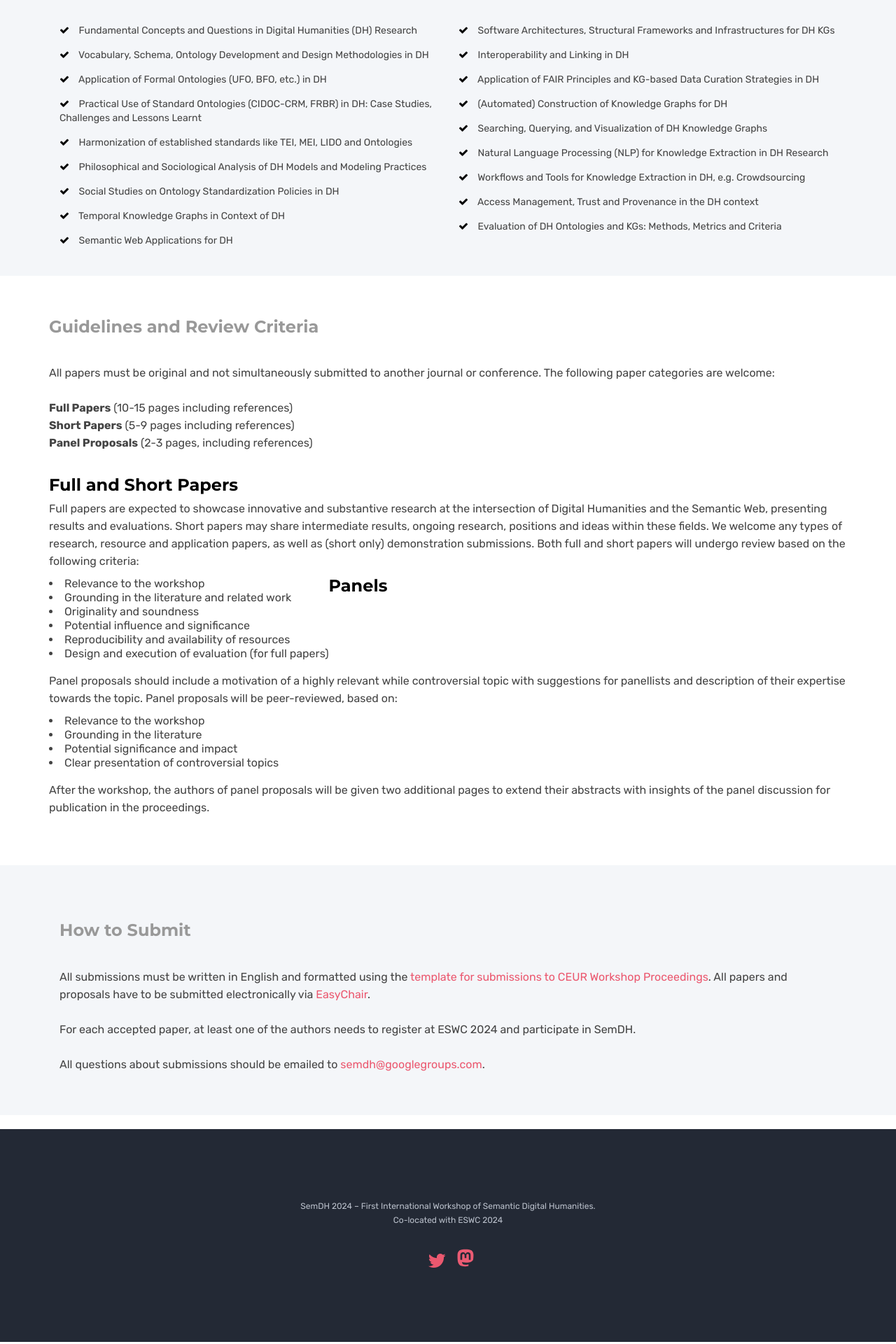
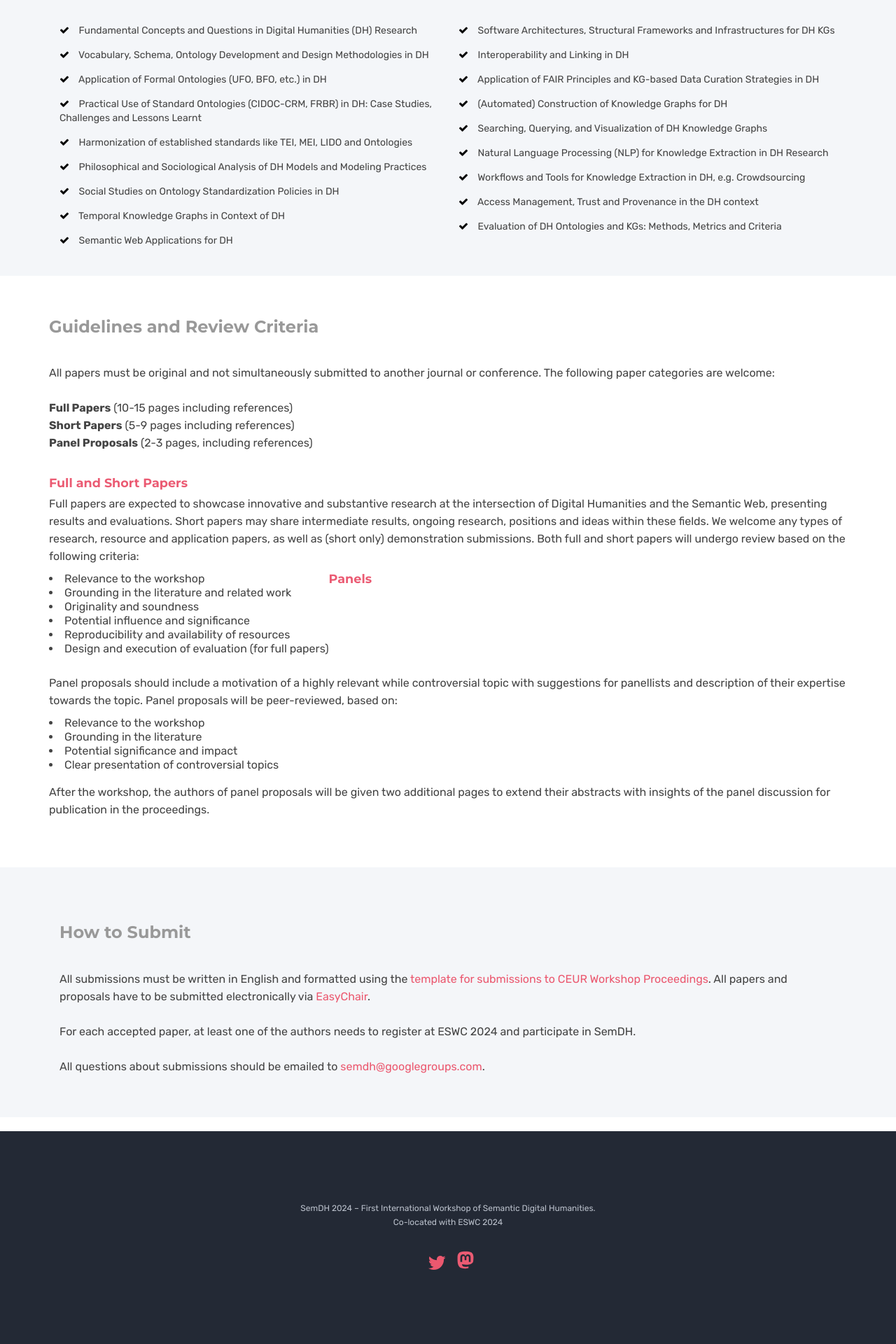
Before and after one commit to SemDH/semdh.github.io, a Jekyll site: the page built from callforpapers.html, in a window 1280 px wide. Shown: the part 770-2690 px from the top of the page at 70% size. Built offline with Jekyll 4.4.1, drawn with Linux system fonts in a browser that asks for light colours.

Commit message:
call for paper update

```diff
--- a/callforpapers.html
+++ b/callforpapers.html
@@ -166,19 +166,19 @@ canonical: https://semdh.github.io
       <br />
     </p>
 
-    <h4>Full and Short Papers</h4>
+    <h6>Full and Short Papers</h6>
 
-    <p class="lead">Full papers are expected to showcase innovative and substantive research at the intersection of Digital Humanities and the Semantic Web, presenting results and evaluations. Short papers may share intermediate results, ongoing research, positions and ideas within these fields. We welcome any types of research, resource and application papers, as well as (short only) demonstration submissions. Both full and short papers will undergo review based on the following criteria: </p>
+    <p class="lead">Full papers are expected to showcase innovative and substantive research at the intersection of Digital Humanities and the Semantic Web, presenting results and evaluations. Short papers may share intermediate results, ongoing research, positions and ideas within these fields. We welcome any types of research, resource and application papers, as well as (short only) demonstration submissions. Both full and short papers will undergo review based on the following criteria:
     <ul class="unorderedlist">
       <li>Relevance to the workshop</li>
       <li>Grounding in the literature and related work</li>
       <li>Originality and soundness</li>
       <li>Potential influence and significance</li>
       <li>Reproducibility and availability of resources</li>
-      <li>Design and execution of evaluation (for full papers)</li>
+      <li>Design and execution of evaluation (for full papers)</li> </p>
     </ul>
 
-    <h4>Panels</h4>
+    <h6>Panels</h6>
 
   <p class="lead">Panel proposals should include a motivation of a highly relevant while controversial topic with suggestions for panellists and description of their expertise towards the topic. Panel proposals will be peer-reviewed, based on: </p>
   <ul class="unorderedlist">
@@ -188,6 +188,7 @@ canonical: https://semdh.github.io
     <li>Clear presentation of controversial topics</li>
   </ul>
   <p class="lead">After the workshop, the authors of panel proposals will be given two additional pages to extend their abstracts with insights of the panel discussion for publication in the proceedings. </p>
+
     <div class="mb-60"></div>
   </div>
 </div>
```
Lines whose indentation alone changed are shown as unchanged.
